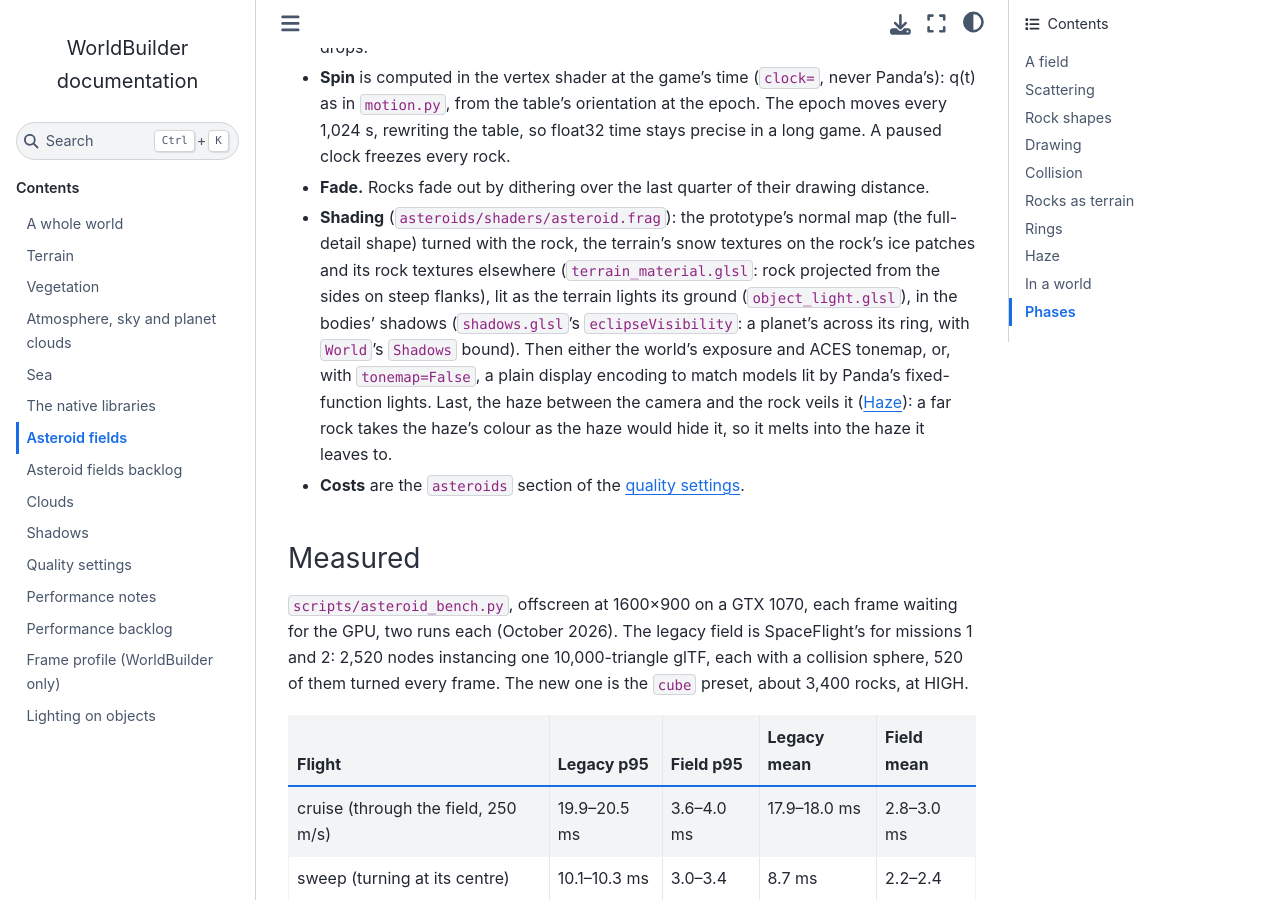
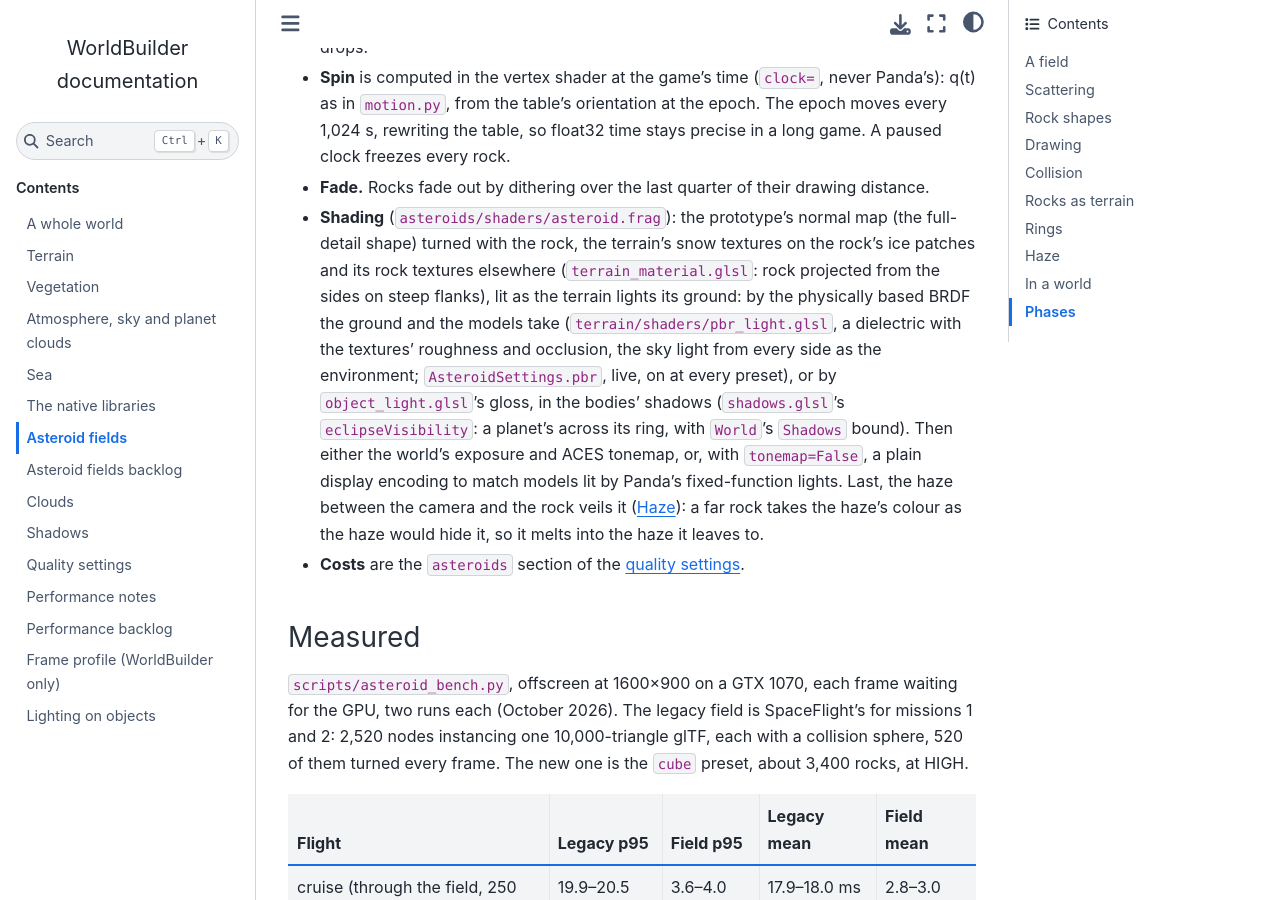
Before and after one commit to JoeDalton/WorldBuilder, a Sphinx documentation site: the page built from docs/source/asteroids.md, in a window 1280 px wide and 900 px high, scrolled down 7293 px. Built offline with Sphinx 7.4.7 and the Sphinx Book theme 1.1.4, drawn with Linux system fonts in a browser that asks for light colours; pages that are not in the unit, such as notebooks, are missing from menus.

Commit message:
PBR asteroids and trees

```diff
--- a/docs/source/asteroids.md
+++ b/docs/source/asteroids.md
@@ -274,7 +274,11 @@ sits at `position` with `orientation` (world from field) in the world.
   (the full-detail shape) turned with the rock, the terrain's snow textures
   on the rock's ice patches and its rock textures elsewhere
   (`terrain_material.glsl`: rock projected from the sides on steep flanks), lit as the terrain lights its
-  ground (`object_light.glsl`), in the bodies' shadows (`shadows.glsl`'s
+  ground: by the physically based BRDF the ground and the models take
+  (`terrain/shaders/pbr_light.glsl`, a dielectric with the textures'
+  roughness and occlusion, the sky light from every side as the
+  environment; `AsteroidSettings.pbr`, live, on at every preset), or by
+  `object_light.glsl`'s gloss, in the bodies' shadows (`shadows.glsl`'s
   `eclipseVisibility`: a planet's across its ring, with `World`'s
   `Shadows` bound). Then either the world's exposure
   and ACES tonemap, or, with `tonemap=False`, a plain display encoding to
```
Also changed, not shown: CHANGELOG.md (+3 -1 lines), docs/source/quality.md (+1 -0 lines), docs/source/terrain.md (+3 -1 lines), docs/source/vegetation.md (+6 -0 lines), 10 other files.
